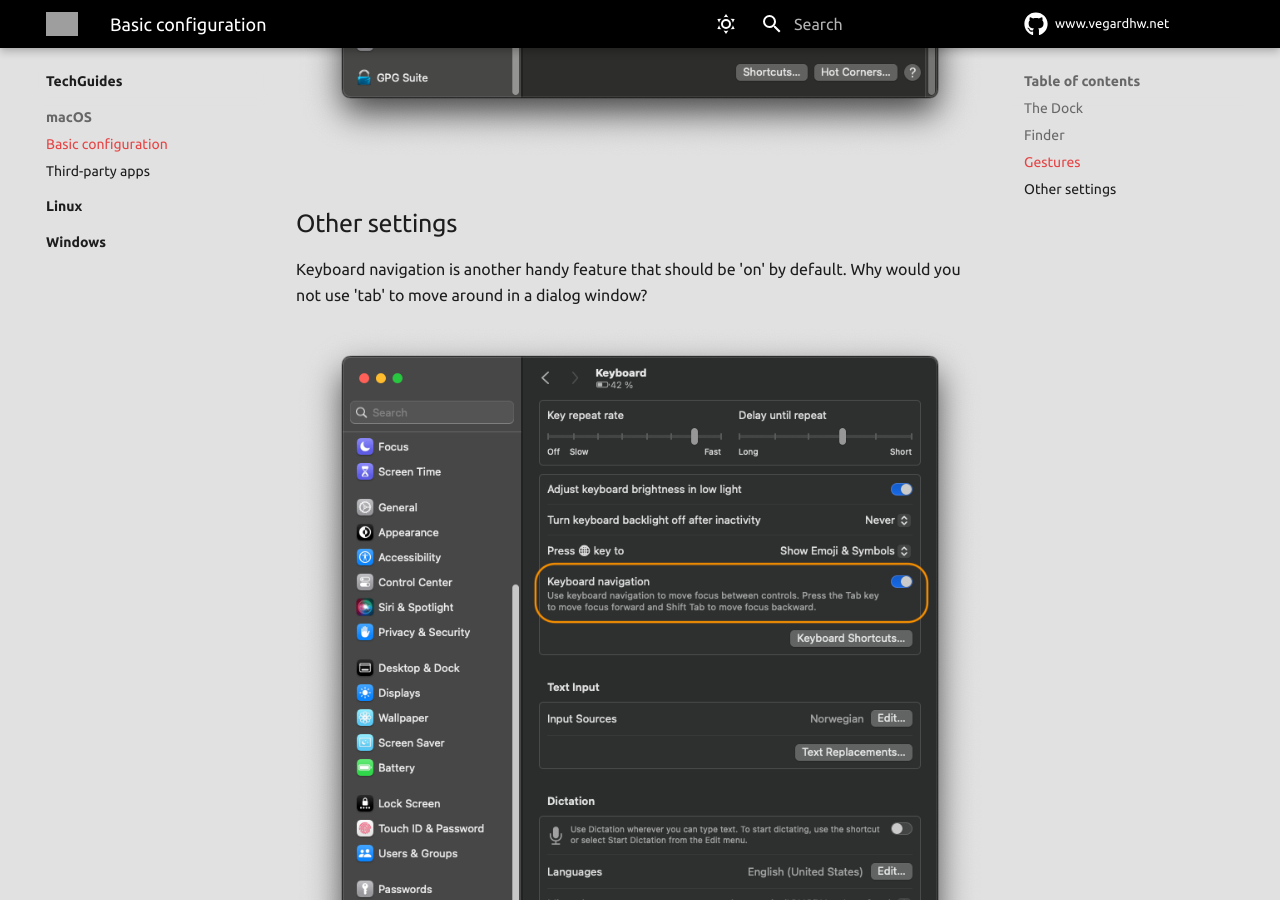
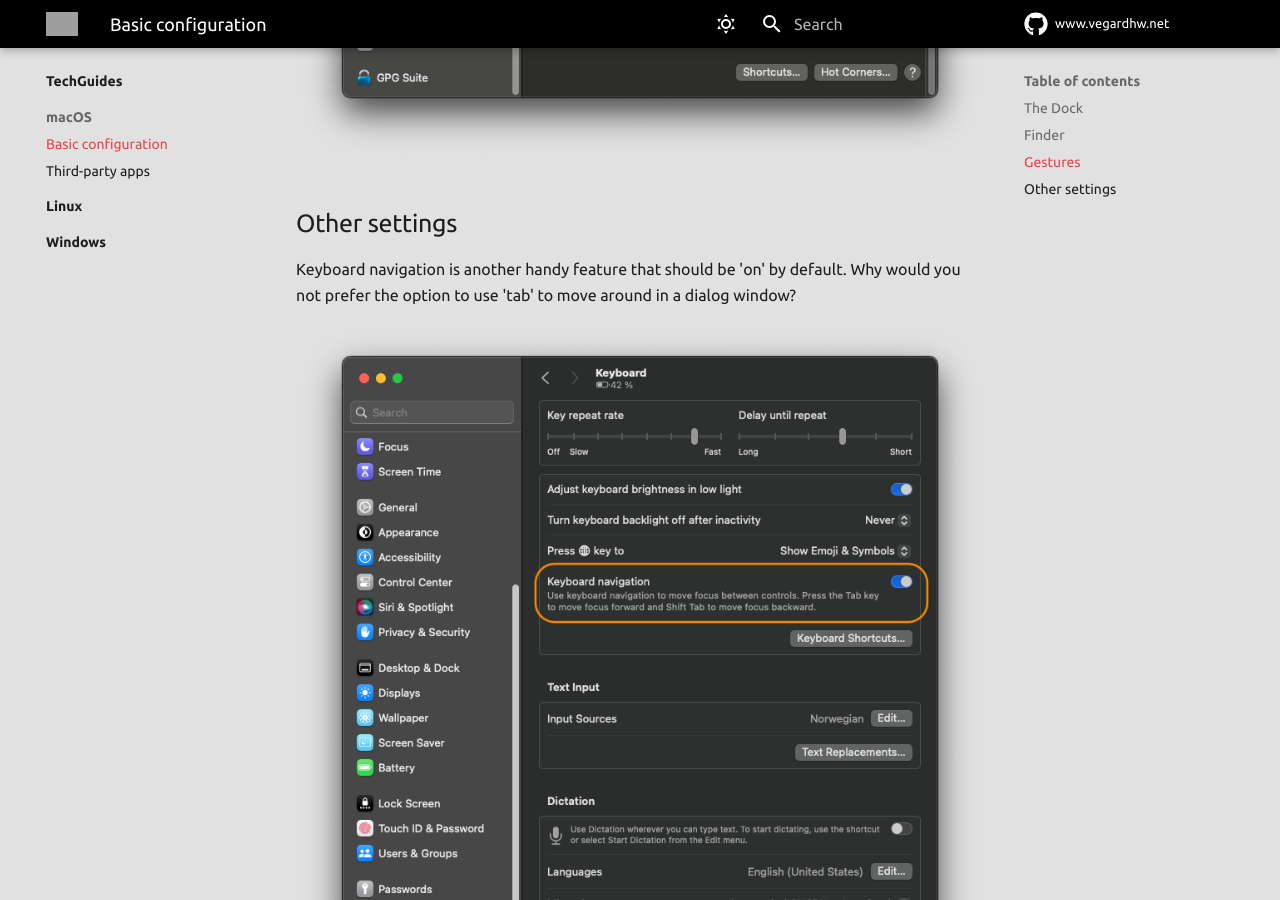
Before and after one commit to vegardhw/www, an MkDocs documentation site: the page built from docs/guides/macos/basic-config.md, in a window 1280 px wide and 900 px high, scrolled down 5669 px. Built offline with MkDocs 1.6.1 and Material for MkDocs 9.7.7, drawn with Linux system fonts in a browser that asks for light colours; comment, search, counter and statistics services are not loaded; grey boxes are pictures that could not be loaded.

Commit message:
Add document update

```diff
--- a/docs/guides/macos/basic-config.md
+++ b/docs/guides/macos/basic-config.md
@@ -50,6 +50,6 @@ Another important setting to make Mission Control application overview even more
 
 ## Other settings
 
-Keyboard navigation is another handy feature that should be 'on' by default. Why would you not use 'tab' to move around in a dialog window?
+Keyboard navigation is another handy feature that should be 'on' by default. Why would you not prefer the option to use 'tab' to move around in a dialog window?
 
 ![1716882880205](image/initial-config/1716882880205.png)
```
